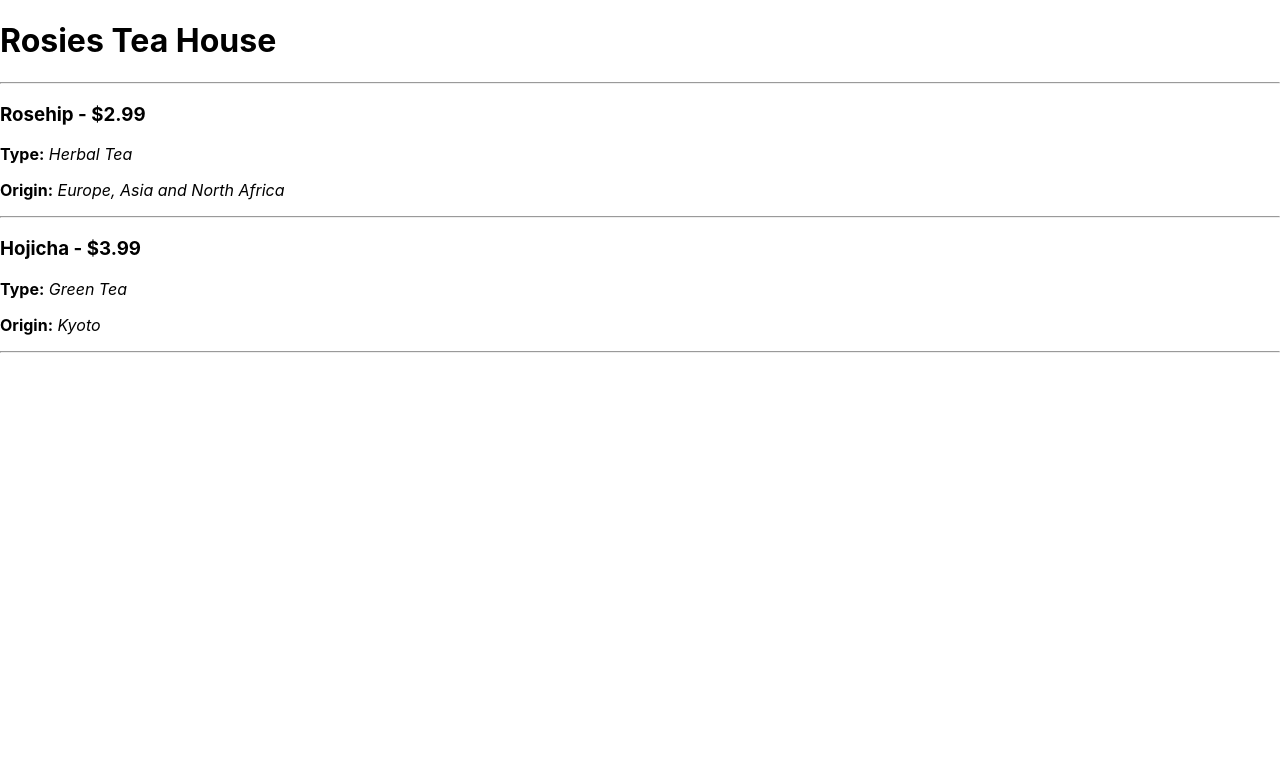
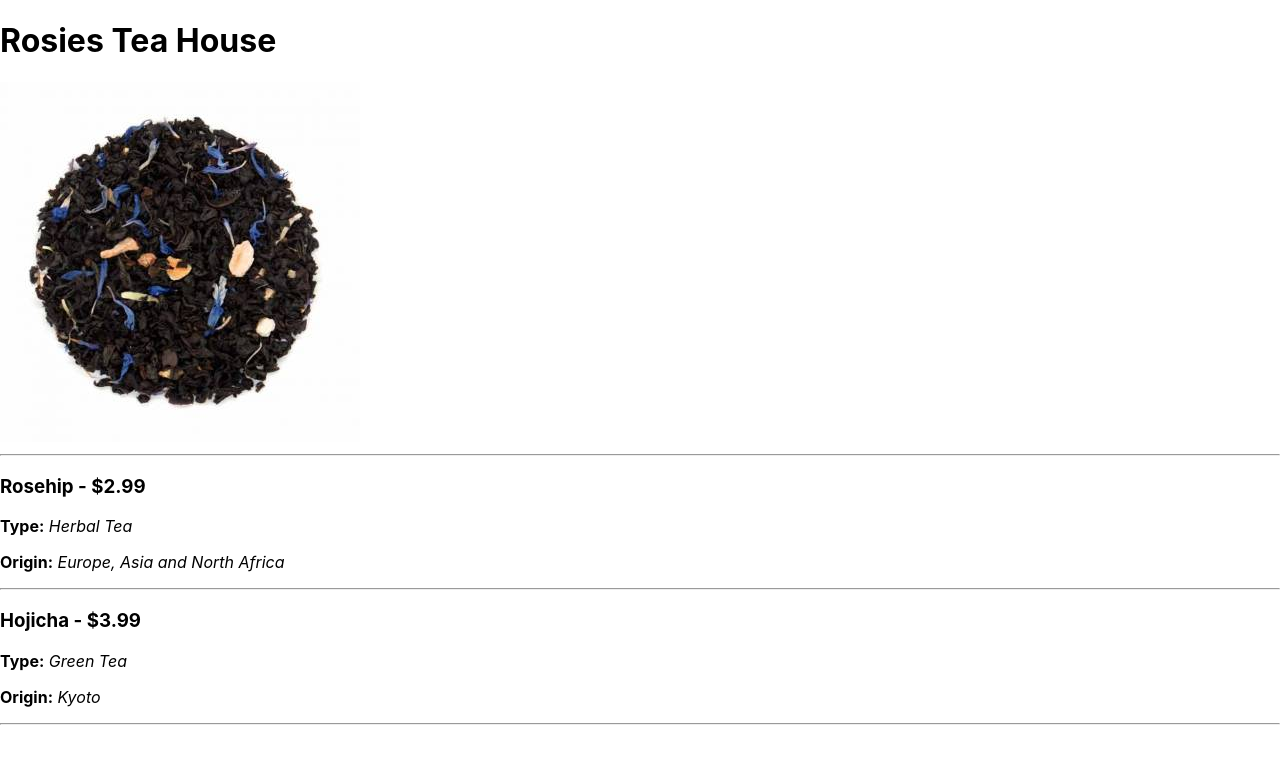
Before and after one commit to rosiegardner/rosies-tea-shop, a React (Create React App) app: page / in a window 1280 px wide. Shown: the top 764 px of the page. Built offline with nearby package versions, Linux system fonts and the light colour scheme.

Commit message:
add img to Header

```diff
--- a/src/components/Header.js
+++ b/src/components/Header.js
@@ -1,8 +1,12 @@
 import React from 'react';
+import teaImage from './../img/tea.png';
 
 function Header(){
   return (
-    <h1>Rosies Tea House</h1>
+    <React.Fragment>
+      <h1>Rosies Tea House</h1>
+      <img src={teaImage} alt="Loose leaf earl grey"/>
+    </React.Fragment>
   );
 }
 
```
